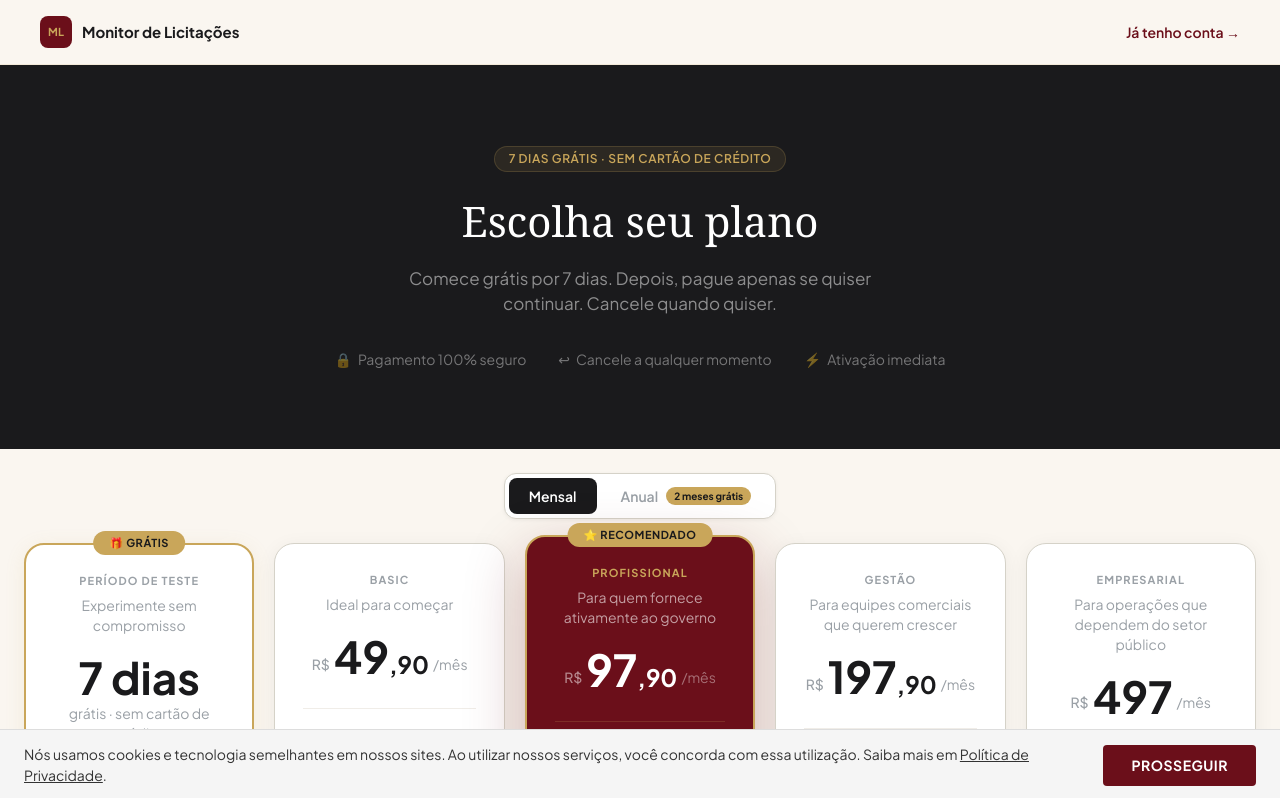
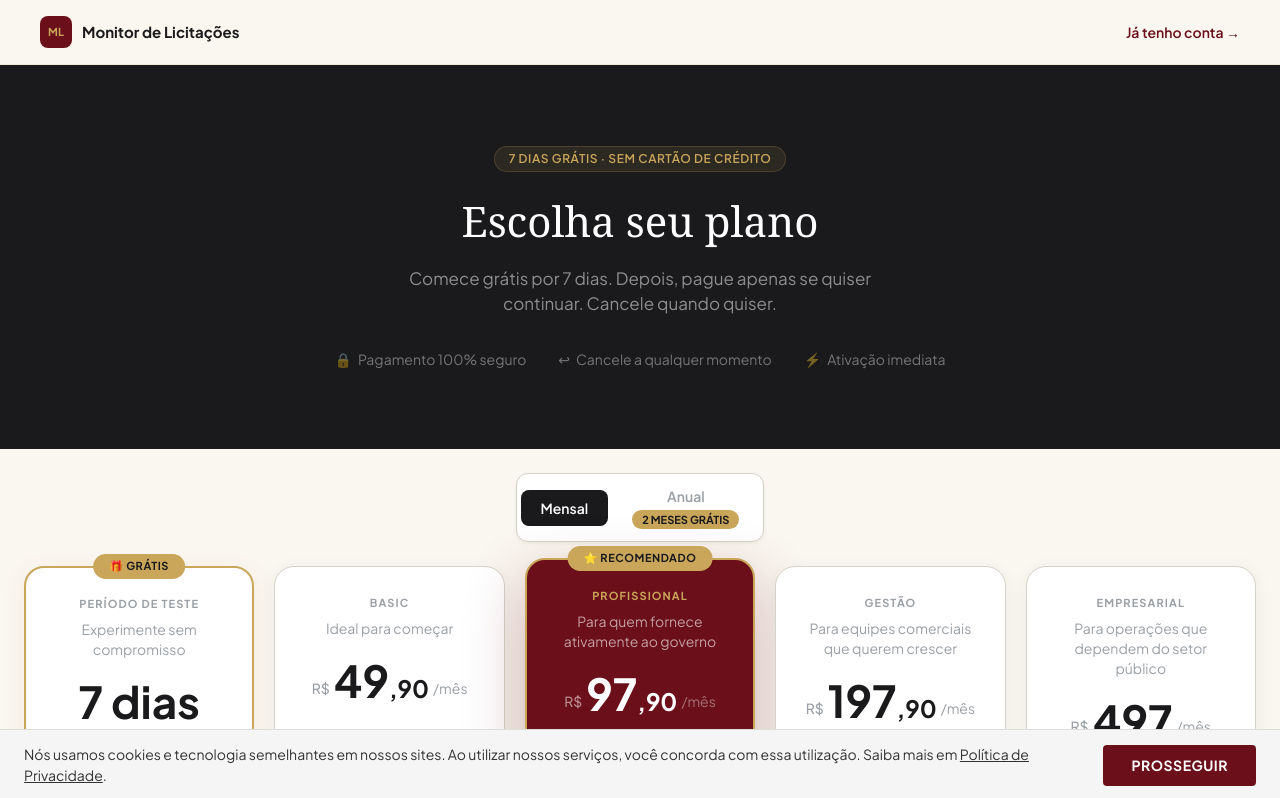
Before and after one commit to matuttamf/monitor-licitacoes, a Next.js app: page /assinar in a window 1280 px wide. Shown: the top 798 px of the page. Built offline with nearby package versions, Linux system fonts and the light colour scheme; no server answers.

Commit message:
fix: chip 2 MESES GRATIS em linha separada no toggle anual

```diff
--- a/app/assinar/page.tsx
+++ b/app/assinar/page.tsx
@@ -138,10 +138,10 @@ function AssinarConteudo() {
           </button>
           <button
             onClick={() => setPeriodo('anual')}
-            className="px-5 py-2 rounded-lg text-sm font-semibold transition-all flex items-center gap-2"
+            className="px-5 py-2 rounded-lg text-sm font-semibold transition-all flex flex-col items-center gap-1"
             style={{ background: periodo === 'anual' ? '#1A1A1C' : 'transparent', color: periodo === 'anual' ? 'white' : '#9AA0A6', border: 'none', cursor: 'pointer' }}>
             Anual
-            <span className="text-[10px] font-black px-2 py-0.5 rounded-full" style={{ background: '#C9A65A', color: '#1A1A1C' }}>2 meses grátis</span>
+            <span className="text-[11px] font-black px-2.5 py-0.5 rounded-full" style={{ background: '#C9A65A', color: '#1A1A1C' }}>2 MESES GRÁTIS</span>
           </button>
         </div>
       </div>
--- a/app/expirado/page.tsx
+++ b/app/expirado/page.tsx
@@ -114,10 +114,10 @@ export default function ExpiradoPage() {
             <button
               type="button"
               onClick={() => setPeriodo('anual')}
-              className="px-5 py-2 rounded-lg text-sm font-semibold flex items-center gap-2"
+              className="px-5 py-2 rounded-lg text-sm font-semibold flex flex-col items-center gap-1"
               style={{ background: periodo === 'anual' ? 'white' : 'transparent', color: periodo === 'anual' ? '#1A1A1C' : 'rgba(255,255,255,0.55)', border: 'none', cursor: 'pointer' }}>
               Anual
-              <span className="text-[10px] font-black px-2 py-0.5 rounded-full" style={{ background: '#C9A65A', color: '#1A1A1C' }}>2 meses grátis</span>
+              <span className="text-[11px] font-black px-2.5 py-0.5 rounded-full" style={{ background: '#C9A65A', color: '#1A1A1C' }}>2 MESES GRÁTIS</span>
             </button>
           </div>
         </div>
```
